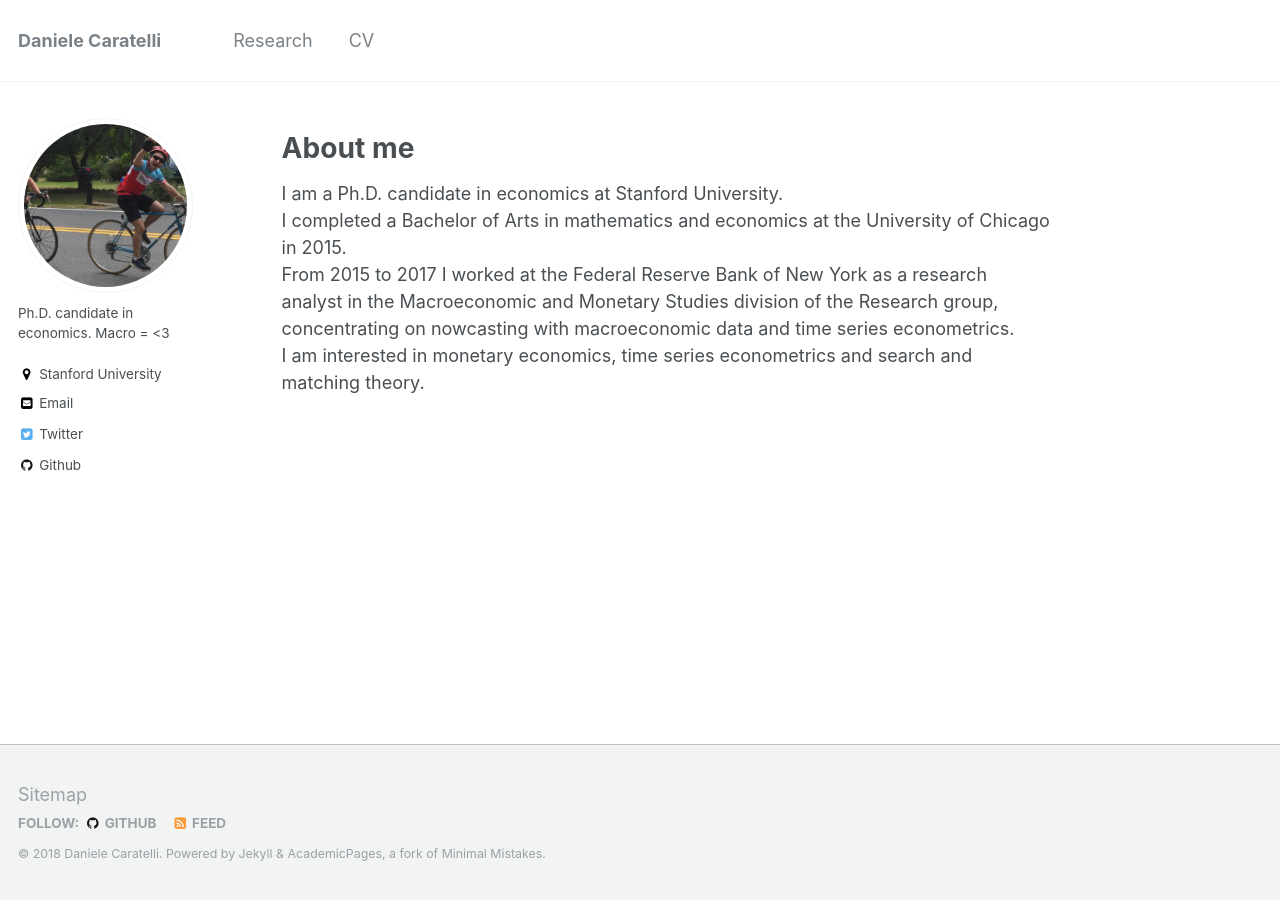
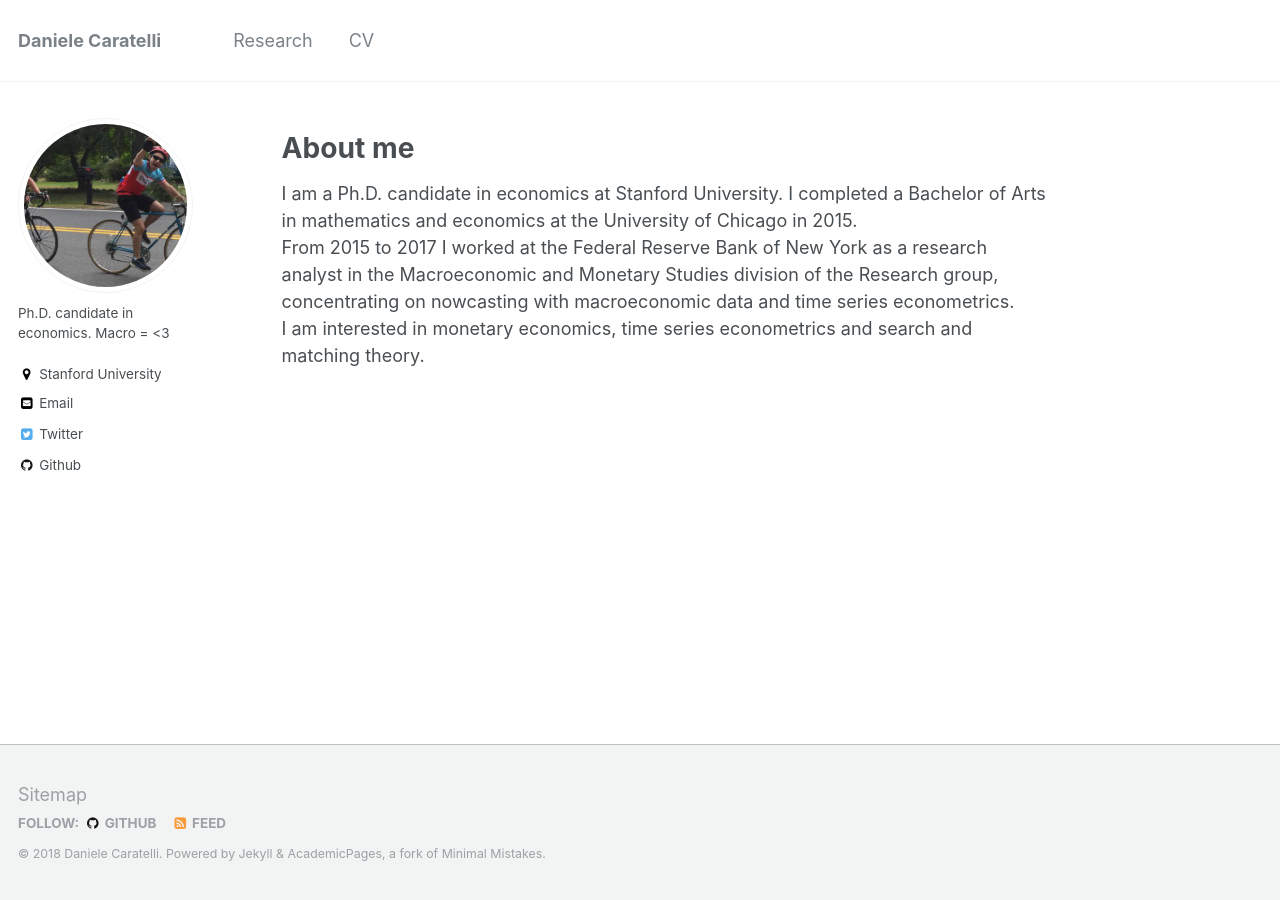
Before and after one commit to danicaratelli/danicaratelli.github.io, a Jekyll site: the page built from _pages/about.md, in a window 1280 px wide. Built offline with Jekyll 4.4.1, drawn with Linux system fonts in a browser that asks for light colours.

```diff
--- a/_pages/about.md
+++ b/_pages/about.md
@@ -11,8 +11,7 @@ redirect_from:
 
 About me
 ======
-I am a Ph.D. candidate in economics at Stanford University.\\
-I completed a Bachelor of Arts in mathematics and economics at the University of Chicago in 2015.\\
+I am a Ph.D. candidate in economics at Stanford University. I completed a Bachelor of Arts in mathematics and economics at the University of Chicago in 2015.\\
 From 2015 to 2017 I worked at the Federal Reserve Bank of New York as a research analyst in the Macroeconomic and Monetary Studies division of the Research group, concentrating on nowcasting with macroeconomic data and time series econometrics.\\
 I am interested in monetary economics, time series econometrics and search and matching theory.
 
```
Also changed, not shown: 1 other file.
